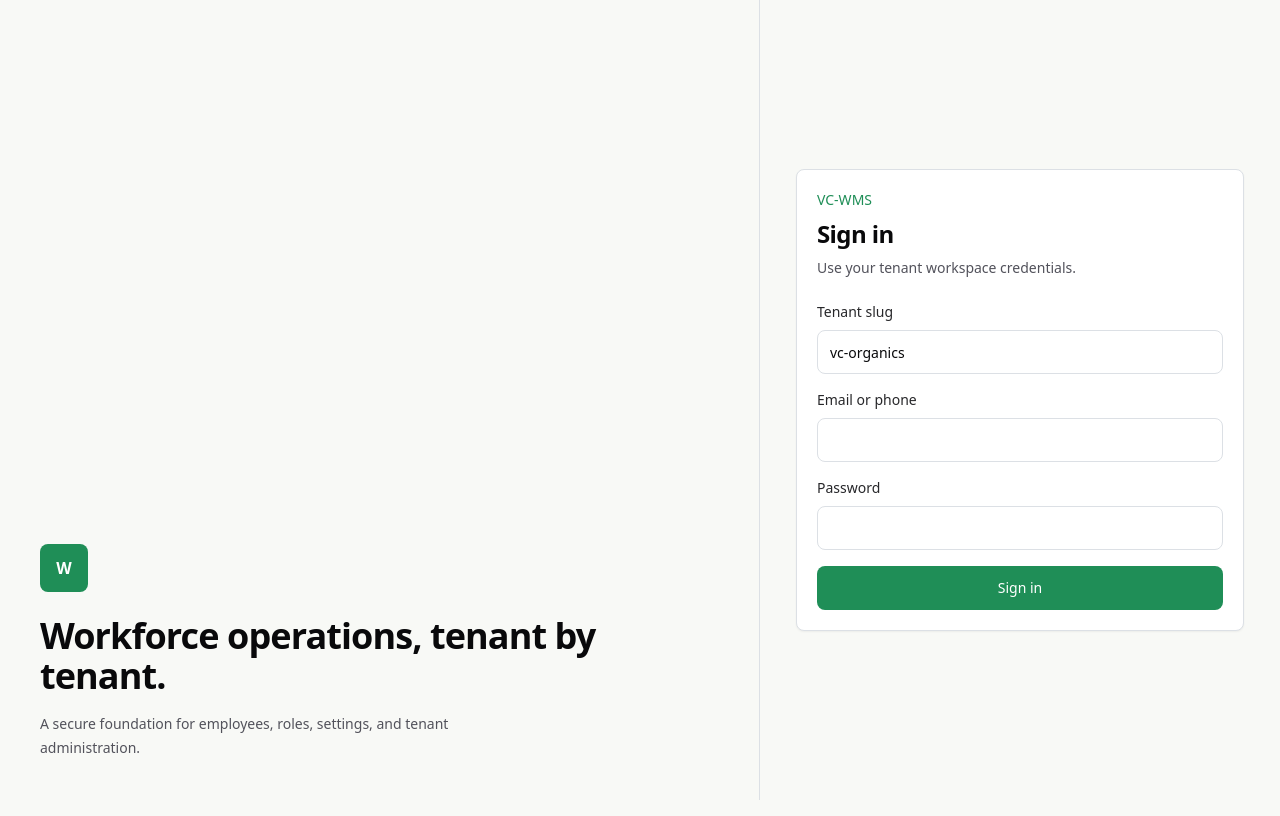
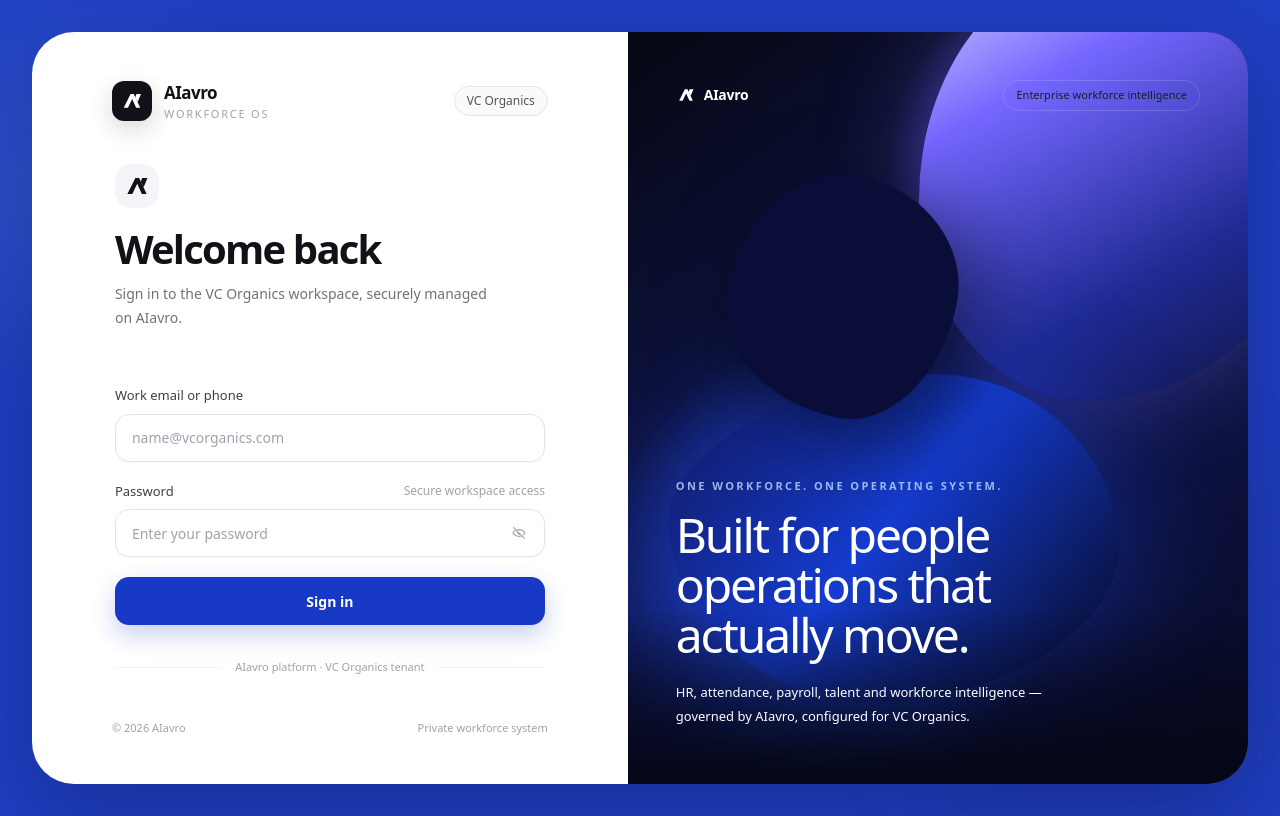
Before and after one commit to avanishrai30/hrms, a Next.js app in the folder apps/web/: page /login in a window 1280 px wide. Built offline with nearby package versions, Linux system fonts and the light colour scheme; no server answers.

Commit message:
feat: redesign AIavro tenant login experience

```diff
--- a/apps/web/app/login/page.tsx
+++ b/apps/web/app/login/page.tsx
@@ -3,16 +3,16 @@
 import { zodResolver } from "@hookform/resolvers/zod";
 import { useMutation } from "@tanstack/react-query";
 import { useRouter } from "next/navigation";
+import { useState } from "react";
 import { useForm } from "react-hook-form";
 import { z } from "zod";
-import { Button, Field, Input, Panel } from "../../components/ui";
 import { apiRequest } from "../../lib/api";
 import { useSessionStore } from "../../lib/session-store";
 
 const schema = z.object({
   tenantSlug: z.string().min(2),
-  identifier: z.string().min(3),
-  password: z.string().min(8),
+  identifier: z.string().min(3, "Enter your work email or phone number."),
+  password: z.string().min(8, "Password must be at least 8 characters."),
   deviceFingerprint: z.string().min(8)
 });
 
@@ -24,9 +24,33 @@ interface LoginResponse {
   tenant: { name: string };
 }
 
+function AiavroMark({ className = "h-8 w-8" }: { className?: string }) {
+  return (
+    <svg aria-hidden="true" className={className} viewBox="0 0 64 64" fill="none">
+      <path d="M10 50 28.2 13.5h8.7L54 50H43.1L32.4 26.8 21.3 50H10Z" fill="currentColor" />
+      <path d="M43.8 13.5H56L47.1 34.7l-6.4-12.2 3.1-9Z" fill="currentColor" />
+    </svg>
+  );
+}
+
+function EyeIcon({ open }: { open: boolean }) {
+  return open ? (
+    <svg aria-hidden="true" viewBox="0 0 24 24" fill="none" className="h-4 w-4">
+      <path d="M3 12s3.2-5 9-5 9 5 9 5-3.2 5-9 5-9-5-9-5Z" stroke="currentColor" strokeWidth="1.7" />
+      <circle cx="12" cy="12" r="2.5" stroke="currentColor" strokeWidth="1.7" />
+    </svg>
+  ) : (
+    <svg aria-hidden="true" viewBox="0 0 24 24" fill="none" className="h-4 w-4">
+      <path d="M4 4 20 20M9.8 7.2A10 10 0 0 1 12 7c5.8 0 9 5 9 5a13 13 0 0 1-2.5 2.9M6.4 8.1C4.2 9.6 3 12 3 12s3.2 5 9 5c1 0 2-.2 2.8-.4M10.6 10.6a2 2 0 0 0 2.8 2.8" stroke="currentColor" strokeWidth="1.7" strokeLinecap="round" />
+    </svg>
+  );
+}
+
 export default function LoginPage() {
   const router = useRouter();
   const setSession = useSessionStore((state) => state.setSession);
+  const [showPassword, setShowPassword] = useState(false);
+
   const form = useForm<LoginForm>({
     resolver: zodResolver(schema),
     defaultValues: {
@@ -36,6 +60,7 @@ export default function LoginPage() {
       deviceFingerprint: typeof navigator === "undefined" ? "server-device" : navigator.userAgent.slice(0, 64)
     }
   });
+
   const login = useMutation({
     mutationFn: (values: LoginForm) =>
       apiRequest<LoginResponse>("/auth/login", { method: "POST", body: JSON.stringify(values) }),
@@ -46,39 +71,130 @@ export default function LoginPage() {
   });
 
   return (
-    <main className="grid min-h-dvh bg-canvas lg:grid-cols-[1fr_520px]">
-      <section className="hidden border-r border-border p-10 lg:grid">
-        <div className="mt-auto max-w-xl">
-          <div className="mb-6 grid h-12 w-12 place-items-center rounded-panel bg-primary font-semibold text-white">W</div>
-          <h1 className="text-4xl font-semibold tracking-tight text-zinc-950">Workforce operations, tenant by tenant.</h1>
-          <p className="mt-4 max-w-md text-sm leading-6 text-zinc-600">
-            A secure foundation for employees, roles, settings, and tenant administration.
-          </p>
+    <main className="relative min-h-dvh overflow-hidden bg-[#203fc2] px-4 py-4 sm:px-6 sm:py-6 lg:px-8 lg:py-8">
+      <div className="pointer-events-none absolute inset-0 opacity-40" aria-hidden="true">
+        <div className="absolute -left-20 top-10 h-72 w-72 rounded-full bg-blue-300/30 blur-3xl" />
+        <div className="absolute bottom-0 right-0 h-96 w-96 rounded-full bg-indigo-950/30 blur-3xl" />
+      </div>
+
+      <section className="relative mx-auto grid min-h-[calc(100dvh-2rem)] max-w-[1440px] overflow-hidden rounded-[34px] bg-white shadow-[0_32px_90px_rgba(3,10,45,0.28)] sm:min-h-[calc(100dvh-3rem)] lg:grid-cols-[0.98fr_1.02fr] lg:rounded-[42px]">
+        <div className="relative flex min-h-[660px] flex-col px-6 py-7 sm:px-10 sm:py-9 lg:min-h-0 lg:px-14 lg:py-12 xl:px-20">
+          <header className="flex items-center justify-between">
+            <div className="flex items-center gap-3 text-[#101217]">
+              <div className="grid h-10 w-10 place-items-center rounded-xl bg-[#101217] text-white shadow-[0_8px_24px_rgba(16,18,23,0.16)]">
+                <AiavroMark className="h-6 w-6" />
+              </div>
+              <div>
+                <p className="text-[17px] font-semibold tracking-[-0.03em]">AIavro</p>
+                <p className="text-[11px] font-medium uppercase tracking-[0.16em] text-zinc-400">Workforce OS</p>
+              </div>
+            </div>
+            <div className="rounded-full border border-zinc-200 bg-zinc-50 px-3 py-1.5 text-xs font-medium text-zinc-600">VC Organics</div>
+          </header>
+
+          <div className="mx-auto flex w-full max-w-[430px] flex-1 flex-col justify-center py-12 lg:py-8">
+            <div className="mb-9">
+              <div className="mb-5 grid h-11 w-11 place-items-center rounded-2xl bg-[#f4f5f8] text-[#101217]">
+                <AiavroMark className="h-7 w-7" />
+              </div>
+              <h1 className="text-[34px] font-semibold leading-[1.04] tracking-[-0.045em] text-[#101217] sm:text-[40px]">Welcome back</h1>
+              <p className="mt-3 max-w-sm text-[14px] leading-6 text-zinc-500">Sign in to the VC Organics workspace, securely managed on AIavro.</p>
+            </div>
+
+            <form className="space-y-5" onSubmit={form.handleSubmit((values) => login.mutate(values))} noValidate>
+              <input type="hidden" {...form.register("tenantSlug")} />
+              <input type="hidden" {...form.register("deviceFingerprint")} />
+
+              <div>
+                <label htmlFor="identifier" className="mb-2 block text-[13px] font-medium text-zinc-700">Work email or phone</label>
+                <input
+                  id="identifier"
+                  {...form.register("identifier")}
+                  autoComplete="username"
+                  placeholder="name@vcorganics.com"
+                  className="h-12 w-full rounded-[14px] border border-zinc-200 bg-white px-4 text-[14px] text-zinc-950 shadow-[0_1px_2px_rgba(16,24,40,0.03)] outline-none transition-[border-color,box-shadow] duration-200 placeholder:text-zinc-350 focus:border-[#3154d8] focus:ring-4 focus:ring-[#3154d8]/10"
+                />
+                {form.formState.errors.identifier ? <p className="mt-2 text-xs text-red-600">{form.formState.errors.identifier.message}</p> : null}
+              </div>
+
+              <div>
+                <div className="mb-2 flex items-center justify-between gap-4">
+                  <label htmlFor="password" className="text-[13px] font-medium text-zinc-700">Password</label>
+                  <span className="text-[12px] text-zinc-400">Secure workspace access</span>
+                </div>
+                <div className="relative">
+                  <input
+                    id="password"
+                    {...form.register("password")}
+                    autoComplete="current-password"
+                    type={showPassword ? "text" : "password"}
+                    placeholder="Enter your password"
+                    className="h-12 w-full rounded-[14px] border border-zinc-200 bg-white px-4 pr-12 text-[14px] text-zinc-950 shadow-[0_1px_2px_rgba(16,24,40,0.03)] outline-none transition-[border-color,box-shadow] duration-200 placeholder:text-zinc-350 focus:border-[#3154d8] focus:ring-4 focus:ring-[#3154d8]/10"
+                  />
+                  <button
+                    type="button"
+                    aria-label={showPassword ? "Hide password" : "Show password"}
+                    aria-pressed={showPassword}
+                    onClick={() => setShowPassword((value) => !value)}
+                    className="absolute right-2.5 top-1/2 grid h-8 w-8 -translate-y-1/2 place-items-center rounded-lg text-zinc-400 transition-colors hover:bg-zinc-100 hover:text-zinc-700 focus-visible:outline focus-visible:outline-2 focus-visible:outline-offset-2 focus-visible:outline-[#3154d8]"
+                  >
+                    <EyeIcon open={showPassword} />
+                  </button>
+                </div>
+                {form.formState.errors.password ? <p className="mt-2 text-xs text-red-600">{form.formState.errors.password.message}</p> : null}
+              </div>
+
+              {login.isError ? (
+                <div role="alert" className="rounded-[14px] border border-red-100 bg-red-50 px-4 py-3 text-[13px] leading-5 text-red-700">
+                  We couldn&apos;t sign you in. Check your credentials and try again.
+                </div>
+              ) : null}
+
+              <button
+                disabled={login.isPending}
+                type="submit"
+                className="group relative flex h-12 w-full items-center justify-center overflow-hidden rounded-[14px] bg-[#1739c6] px-4 text-[14px] font-semibold text-white shadow-[0_10px_24px_rgba(23,57,198,0.24)] transition-[transform,box-shadow,background-color] duration-200 hover:-translate-y-0.5 hover:bg-[#1232b5] hover:shadow-[0_14px_28px_rgba(23,57,198,0.28)] active:translate-y-0 disabled:cursor-not-allowed disabled:opacity-60"
+              >
+                {login.isPending ? "Signing in…" : "Sign in"}
+              </button>
+            </form>
+
+            <div className="mt-8 flex items-center gap-3 text-[11px] leading-5 text-zinc-400">
+              <span className="h-px flex-1 bg-zinc-100" />
+              <span>AIavro platform · VC Organics tenant</span>
+              <span className="h-px flex-1 bg-zinc-100" />
+            </div>
+          </div>
+
+          <footer className="flex items-center justify-between gap-4 text-[11px] text-zinc-400">
+            <span>© {new Date().getFullYear()} AIavro</span>
+            <span>Private workforce system</span>
+          </footer>
         </div>
-      </section>
-      <section className="grid place-items-center p-4">
-        <Panel className="w-full max-w-md">
-          <div className="mb-6">
-            <p className="text-sm font-medium text-primary">VC-WMS</p>
-            <h2 className="mt-2 text-2xl font-semibold tracking-tight text-zinc-950">Sign in</h2>
-            <p className="mt-2 text-sm text-zinc-600">Use your tenant workspace credentials.</p>
+
+        <aside className="relative hidden overflow-hidden bg-[#070a25] lg:block" aria-label="AIavro workforce intelligence preview">
+          <div className="absolute inset-0 bg-[radial-gradient(circle_at_74%_18%,rgba(102,83,255,0.96),transparent_26%),radial-gradient(circle_at_32%_72%,rgba(29,76,230,0.92),transparent_34%),linear-gradient(145deg,#070917_4%,#101751_50%,#080a22_100%)]" />
+          <div className="absolute -right-[11%] -top-[9%] h-[58%] w-[64%] rounded-[46%_54%_58%_42%/54%_48%_52%_46%] bg-[linear-gradient(150deg,#d9d5ff_0%,#7567ff_28%,#1f2b94_67%,#0d123c_100%)] shadow-[0_0_100px_rgba(125,110,255,0.34)]" />
+          <div className="absolute bottom-[11%] left-[7%] h-[43%] w-[72%] -rotate-6 rounded-[58%_42%_52%_48%/40%_56%_44%_60%] bg-[linear-gradient(135deg,#111861_2%,#153cd0_47%,#05071c_100%)] shadow-[0_0_120px_rgba(30,75,255,0.42)]" />
+          <div className="absolute left-[16%] top-[19%] h-[32%] w-[37%] rotate-12 rounded-[48%_52%_41%_59%/58%_44%_56%_42%] bg-[#0a0d37] shadow-[24px_18px_85px_rgba(0,0,0,0.52)]" />
+          <div className="absolute inset-x-0 bottom-0 h-44 bg-gradient-to-t from-[#050716] to-transparent" />
+
+          <div className="relative z-10 flex h-full flex-col justify-between p-10 xl:p-12">
+            <div className="flex items-center justify-between text-white/72">
+              <div className="flex items-center gap-2 text-white">
+                <AiavroMark className="h-5 w-5" />
+                <span className="text-sm font-semibold tracking-[-0.02em]">AIavro</span>
+              </div>
+              <span className="rounded-full border border-white/15 bg-white/8 px-3 py-1.5 text-[11px] backdrop-blur-md">Enterprise workforce intelligence</span>
+            </div>
+
+            <div className="max-w-md pb-2 text-white">
+              <p className="mb-4 text-[11px] font-semibold uppercase tracking-[0.22em] text-blue-200/80">One workforce. One operating system.</p>
+              <h2 className="text-[38px] font-medium leading-[1.04] tracking-[-0.045em] xl:text-[48px]">Built for people operations that actually move.</h2>
+              <p className="mt-5 max-w-sm text-[13px] leading-6 text-white/62">HR, attendance, payroll, talent and workforce intelligence — governed by AIavro, configured for VC Organics.</p>
+            </div>
           </div>
-          <form className="grid gap-4" onSubmit={form.handleSubmit((values) => login.mutate(values))}>
-            <Field label="Tenant slug" error={form.formState.errors.tenantSlug?.message}>
-              <Input {...form.register("tenantSlug")} autoComplete="organization" />
-            </Field>
-            <Field label="Email or phone" error={form.formState.errors.identifier?.message}>
-              <Input {...form.register("identifier")} autoComplete="username" />
-            </Field>
-            <Field label="Password" error={form.formState.errors.password?.message}>
-              <Input {...form.register("password")} autoComplete="current-password" type="password" />
-            </Field>
-            {login.isError ? <p className="rounded-control bg-red-50 p-3 text-sm text-red-700">Sign in failed. Check access and try again.</p> : null}
-            <Button disabled={login.isPending} type="submit">
-              {login.isPending ? "Signing in" : "Sign in"}
-            </Button>
-          </form>
-        </Panel>
+        </aside>
       </section>
     </main>
   );
```
